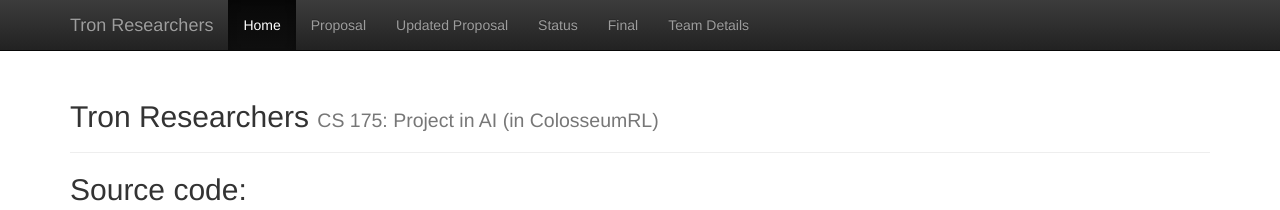
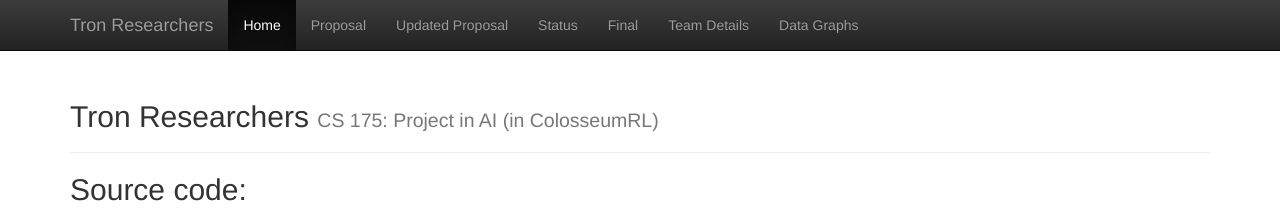
Before and after one commit to anguyen34/Tron-Researchers-CS175, a Jekyll site: the page built from docs/index.md, in a window 1280 px wide. Shown: the top 210 px of the page. Built offline with Jekyll 4.4.1, drawn with Linux system fonts in a browser that asks for light colours.

Commit message:
Added data graphs

```diff
--- a/docs/_layouts/default.html
+++ b/docs/_layouts/default.html
@@ -69,6 +69,7 @@
             <li class="{{ statusClass }}{% if current[1] == 'status.html' %} active {% endif %}"><a href="status.html">Status</a></li>
             <li class="{{ finalClass }}{% if current[1] == 'final.html' %} active {% endif %}"><a href="final.html">Final</a></li>
             <li class="{% if current[1] == 'team.html' %} active {% endif %}"><a href="team.html">Team Details</a></li>
+	    <li class="{% if current[1] == 'data.html' %} active {% endif %}"><a href="data.html">Data Graphs</a></li>
           </ul>
         </div><!--/.nav-collapse -->
       </div>
```
